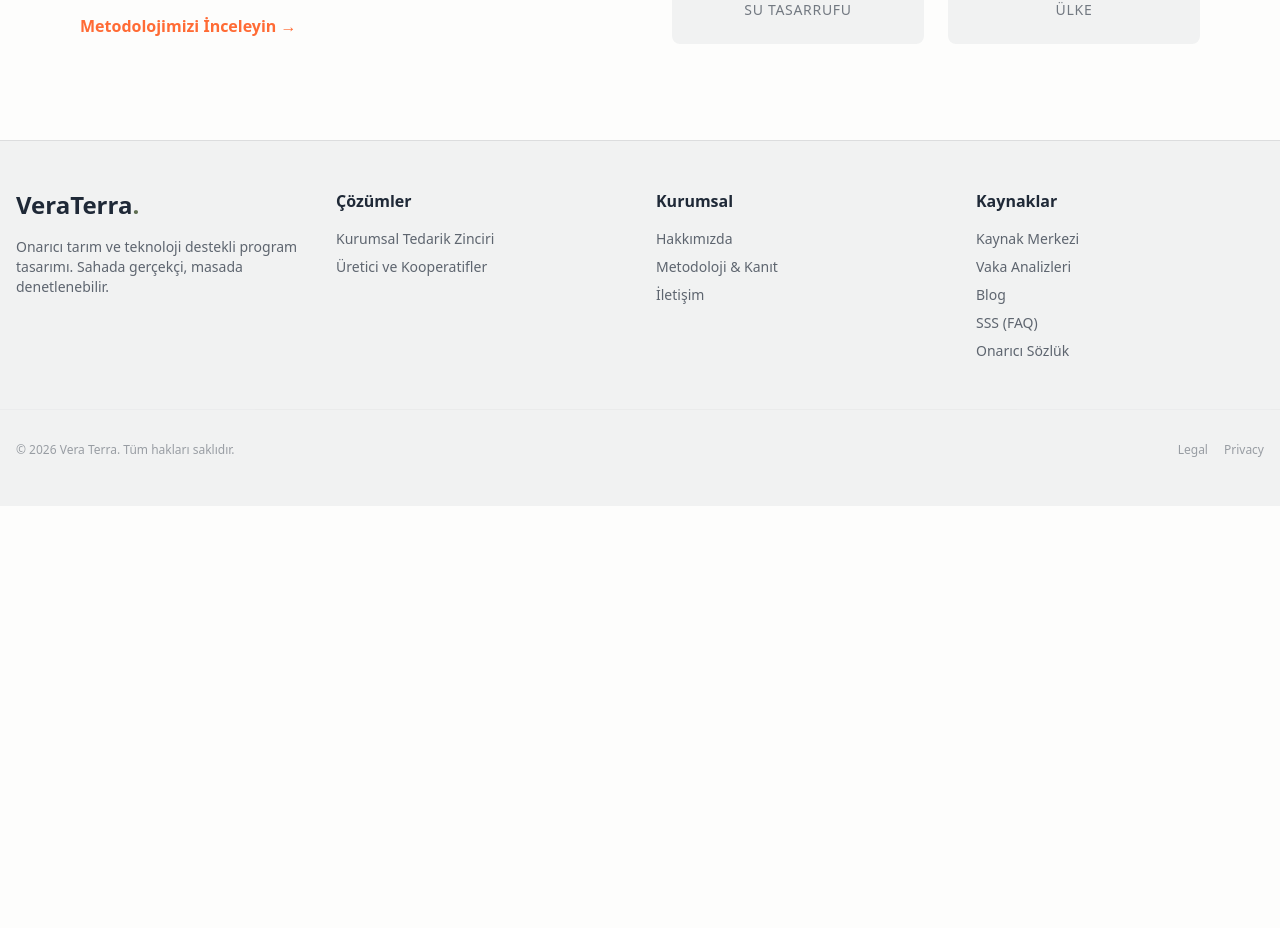
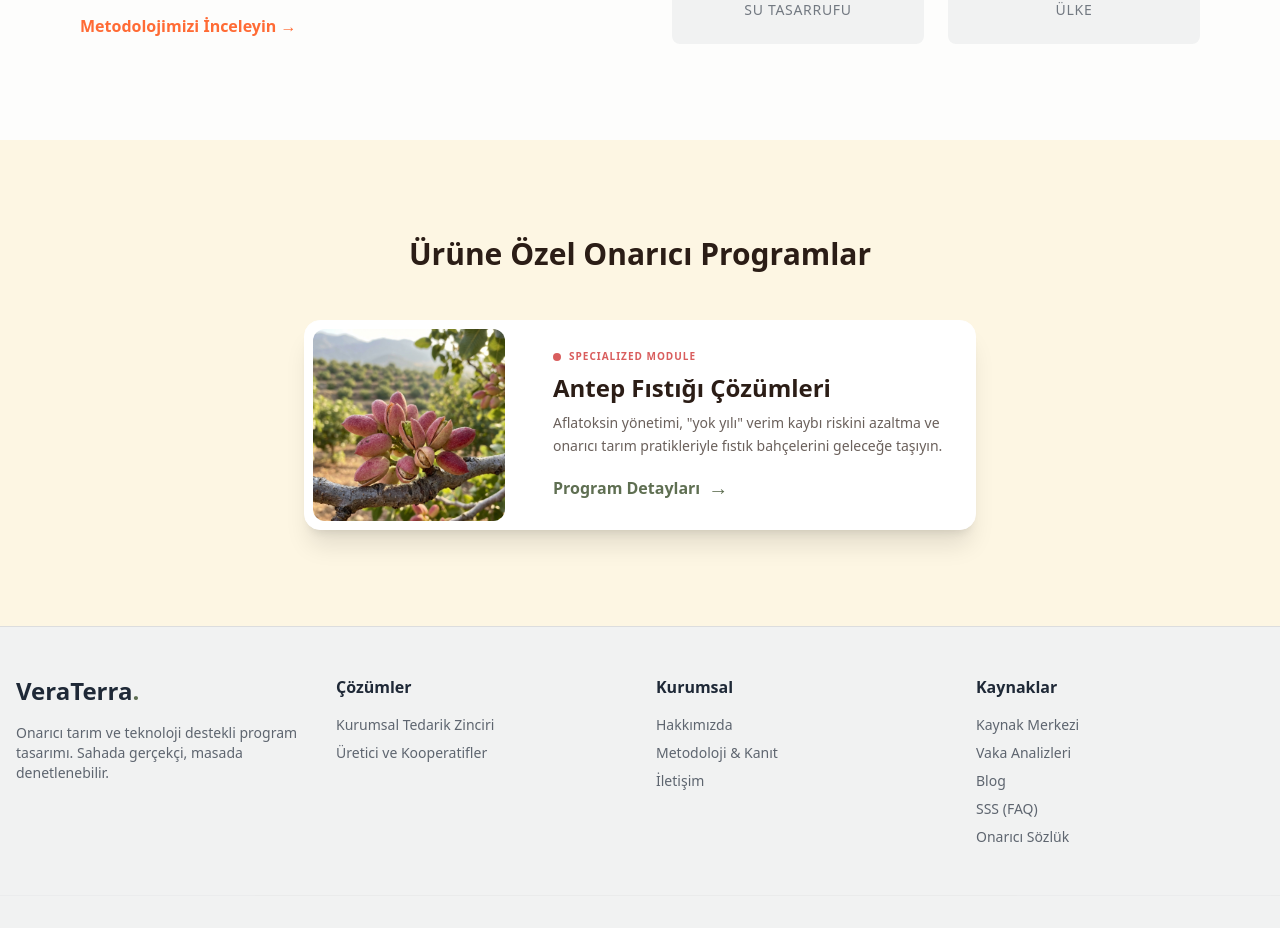
Before and after one commit to sanskript13/vera-terra-g3ph, a Next.js app: page /cozumler in a window 1280 px wide. Shown: the part 2033-2961 px from the top of the page. Before the commit the page ends 2539 px from the top, so only its background shows below. Built offline with nearby package versions, Linux system fonts and the light colour scheme.

Commit message:
feat(cozumler): link antep fistigi to solutions page

```diff
--- a/app/cozumler/page.tsx
+++ b/app/cozumler/page.tsx
@@ -153,6 +153,33 @@ export default function SolutionsHubPage() {
                 </div>
             </section>
 
+            {/* PRODUCT SPECIFIC SOLUTIONS */}
+            <section className="py-24 bg-[#FDF6E3]">
+                <div className="container mx-auto px-4 max-w-6xl text-center">
+                    <h2 className="text-3xl font-bold mb-12 text-[#2B1D16]">Ürüne Özel Onarıcı Programlar</h2>
+                    <div className="grid md:grid-cols-1 max-w-2xl mx-auto">
+                        <Link href="/cozumler/antep-fistigi" className="group bg-white p-2 rounded-2xl shadow-xl border border-white hover:border-[#93C572] transition-all overflow-hidden flex flex-col md:flex-row items-center gap-8">
+                            <div className="w-full md:w-48 h-48 relative rounded-xl overflow-hidden shrink-0">
+                                <img src="/assets/coiumler/antep_fistigi_hero.png" alt="Antep Fıstığı" className="object-cover w-full h-full group-hover:scale-110 transition-transform duration-700" />
+                            </div>
+                            <div className="flex-1 text-left p-4">
+                                <div className="flex items-center gap-2 mb-2">
+                                    <span className="w-2 h-2 rounded-full bg-[#D95D5D] animate-pulse"></span>
+                                    <span className="text-[10px] font-bold text-[#D95D5D] uppercase tracking-widest">Specialized Module</span>
+                                </div>
+                                <h3 className="text-2xl font-bold text-[#2B1D16] mb-2 group-hover:text-[#5F6F52] transition-colors">Antep Fıstığı Çözümleri</h3>
+                                <p className="text-sm text-[#2B1D16]/70 leading-relaxed mb-4">
+                                    Aflatoksin yönetimi, "yok yılı" verim kaybı riskini azaltma ve onarıcı tarım pratikleriyle fıstık bahçelerini geleceğe taşıyın.
+                                </p>
+                                <span className="text-[#5F6F52] font-bold inline-flex items-center gap-2">
+                                    Program Detayları <span className="text-xl">→</span>
+                                </span>
+                            </div>
+                        </Link>
+                    </div>
+                </div>
+            </section>
+
             <Footer />
         </div>
     );
```
